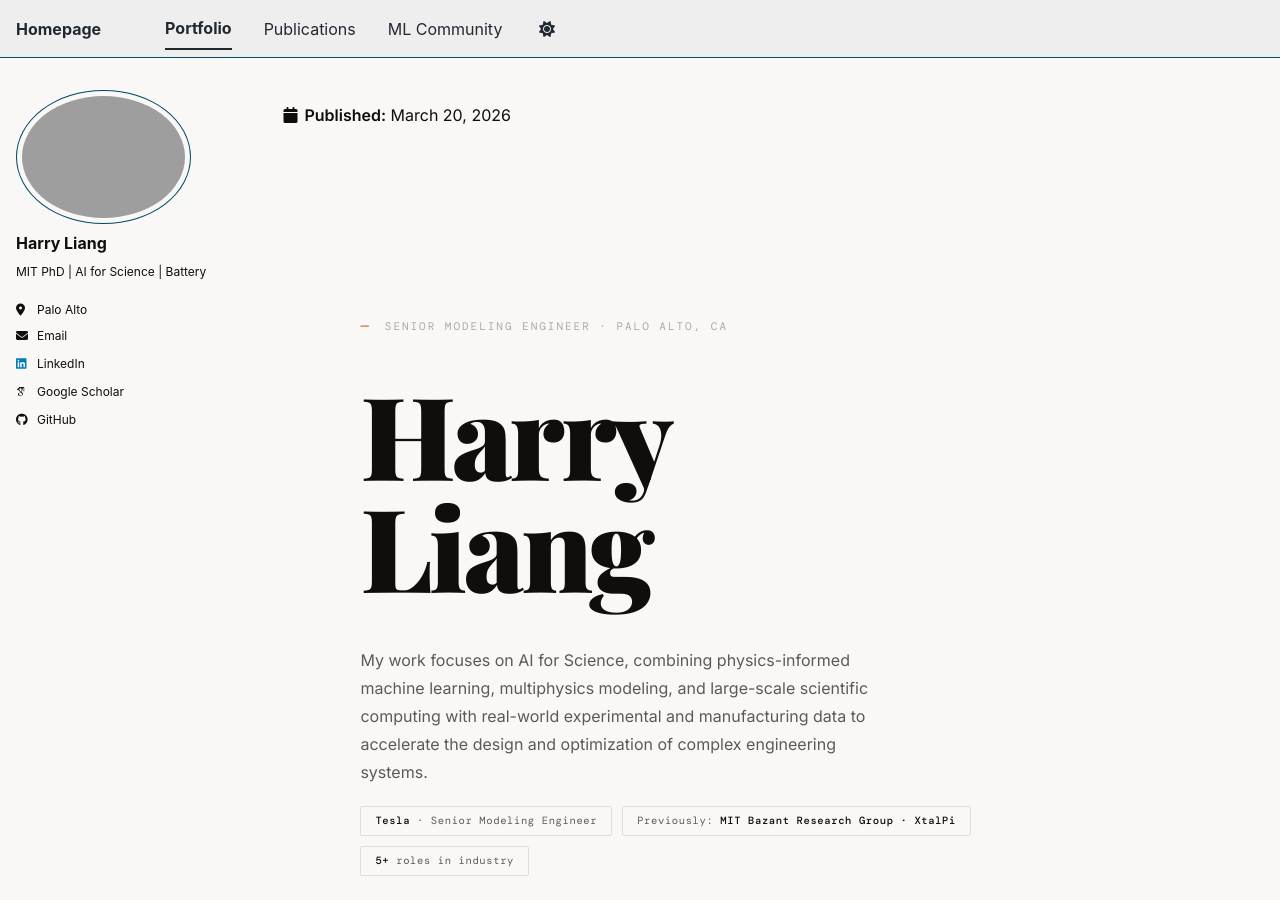
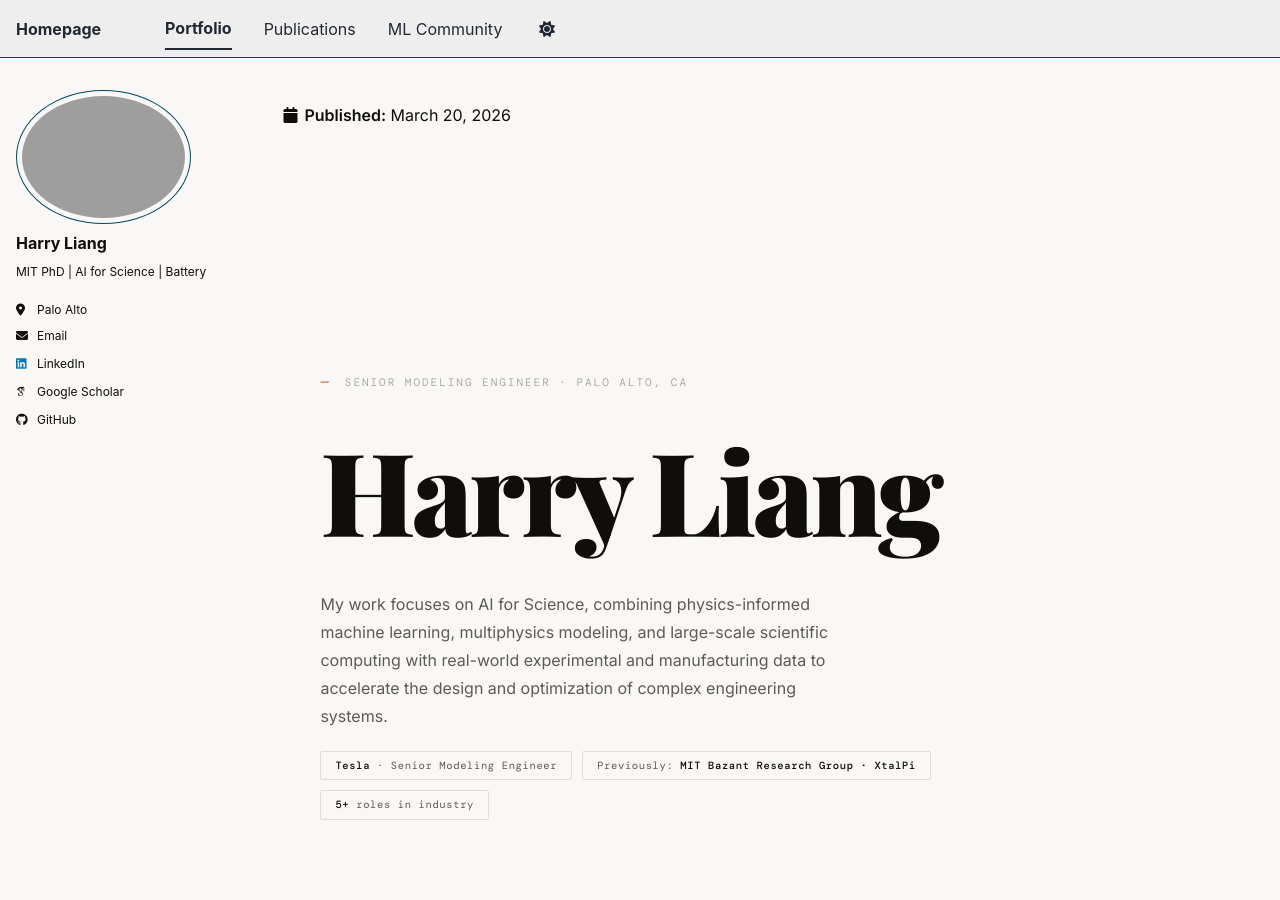
Before and after one commit to HarryQL/HarryQL.github.io, a Jekyll site: the page built from _portfolio/index.html, in a window 1280 px wide and 900 px high. Built offline with Jekyll 4.4.1, drawn with Linux system fonts in a browser that asks for light colours; some web fonts are replaced; a script bundle is joined from its source files by our own code; library files that are not in the unit come from our copies.

Commit message:
Update index.html

```diff
--- a/_portfolio/index.html
+++ b/_portfolio/index.html
@@ -40,8 +40,10 @@
     /* ── HERO ── */
     .hero {
       min-height: 100vh;
-      display: flex; flex-direction: column; justify-content: center;
-      padding: 80px 80px 80px;
+      display: flex;
+      flex-direction: column;
+      justify-content: center;
+      padding: 80px 40px;
       border-bottom: 1px solid var(--line);
       position: relative;
     }
@@ -79,7 +81,7 @@
     }
     .hero-badge span { color: var(--text); font-weight: 500; }
     .hero-scroll-hint {
-      position: absolute; bottom: 44px; right: 80px;
+      position: absolute; bottom: 44px; right: 40px;
       font-family: 'DM Mono', monospace;
       font-size: 10px; letter-spacing: 0.2em; text-transform: uppercase;
       color: var(--text-3);
@@ -106,7 +108,12 @@
     .num-l { font-size: 13px; line-height: 1.55; color: var(--text-2); max-width: 220px; }
 
     /* ── SHARED SECTION WRAPPER ── */
-    .section { max-width: 1120px; margin: 0 auto; padding: 96px 80px; }
+    .section {
+      max-width: none;
+      width: 100%;
+      margin: 0;
+      padding: 96px 40px;
+    }
     .section-divider { border-top: 1px solid var(--line); }
     .section-label {
       font-family: 'DM Mono', monospace;
@@ -180,7 +187,14 @@
     .edu-meta { font-family: 'DM Mono', monospace; font-size: 10px; letter-spacing: 0.06em; color: var(--text-3); }
 
     /* ── CONTACT ── */
-    .contact-section { border-top: 1px solid var(--line); padding: 120px 80px 100px; display: flex; flex-direction: column; align-items: center; text-align: center; }
+    .contact-section {
+      border-top: 1px solid var(--line);
+      padding: 120px 40px 100px;
+      display: flex;
+      flex-direction: column;
+      align-items: center;
+      text-align: center;
+    }
     .contact-eyebrow { font-family: 'DM Mono', monospace; font-size: 10px; letter-spacing: 0.24em; text-transform: uppercase; color: var(--text-3); margin-bottom: 36px; }
     .contact-heading { font-family: 'Playfair Display', serif; font-weight: 900; font-size: clamp(60px, 9vw, 120px); line-height: 0.95; letter-spacing: -0.04em; color: var(--text); margin-bottom: 56px; }
     .contact-heading em { color: var(--accent); font-style: italic; }
@@ -192,7 +206,13 @@
     .contact-btn.secondary:hover { border-color: var(--text-2); color: var(--text); }
 
     /* ── FOOTER ── */
-    footer { border-top: 1px solid var(--line); padding: 24px 80px; display: flex; justify-content: space-between; align-items: center; }
+    footer {
+      border-top: 1px solid var(--line);
+      padding: 24px 40px;
+      display: flex;
+      justify-content: space-between;
+      align-items: center;
+    }
     .footer-text { font-family: 'DM Mono', monospace; font-size: 10px; letter-spacing: 0.1em; color: var(--text-3); }
 
     /* ── REVEAL ANIMATION ── */
```
